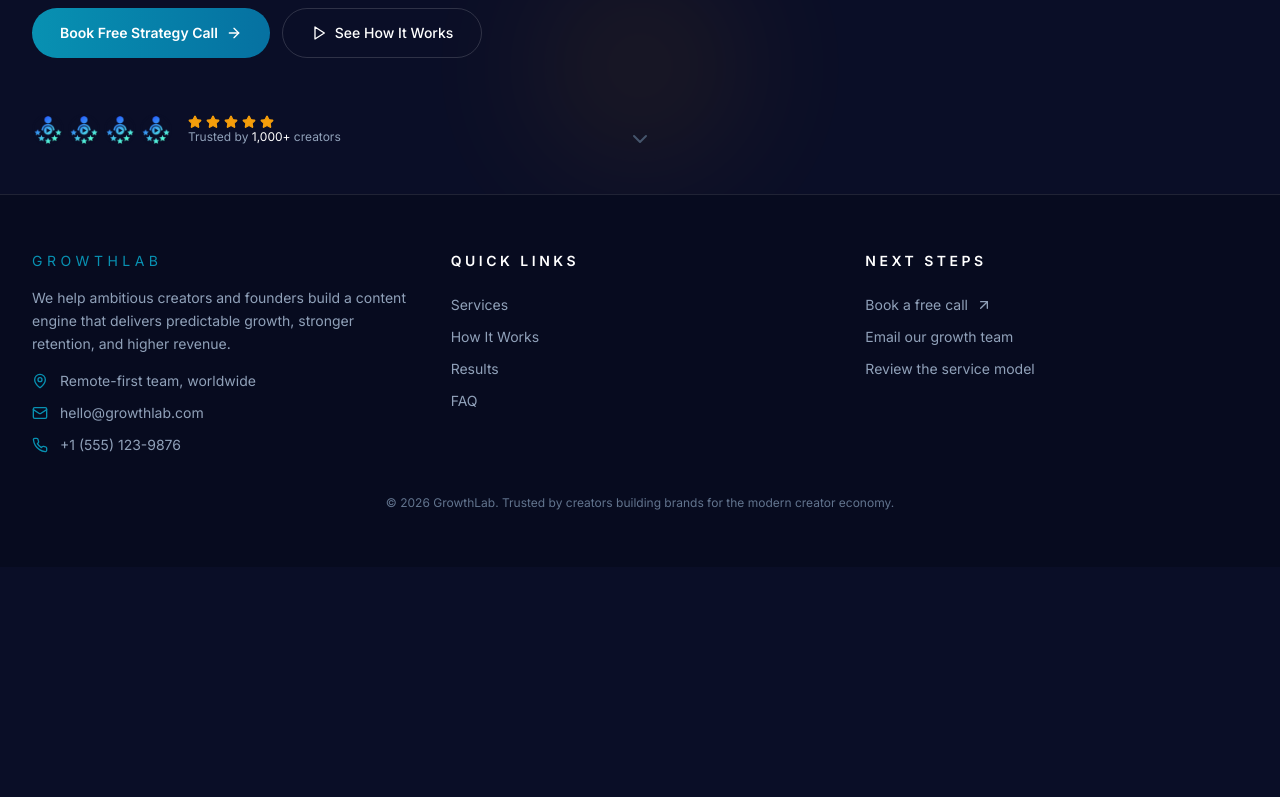
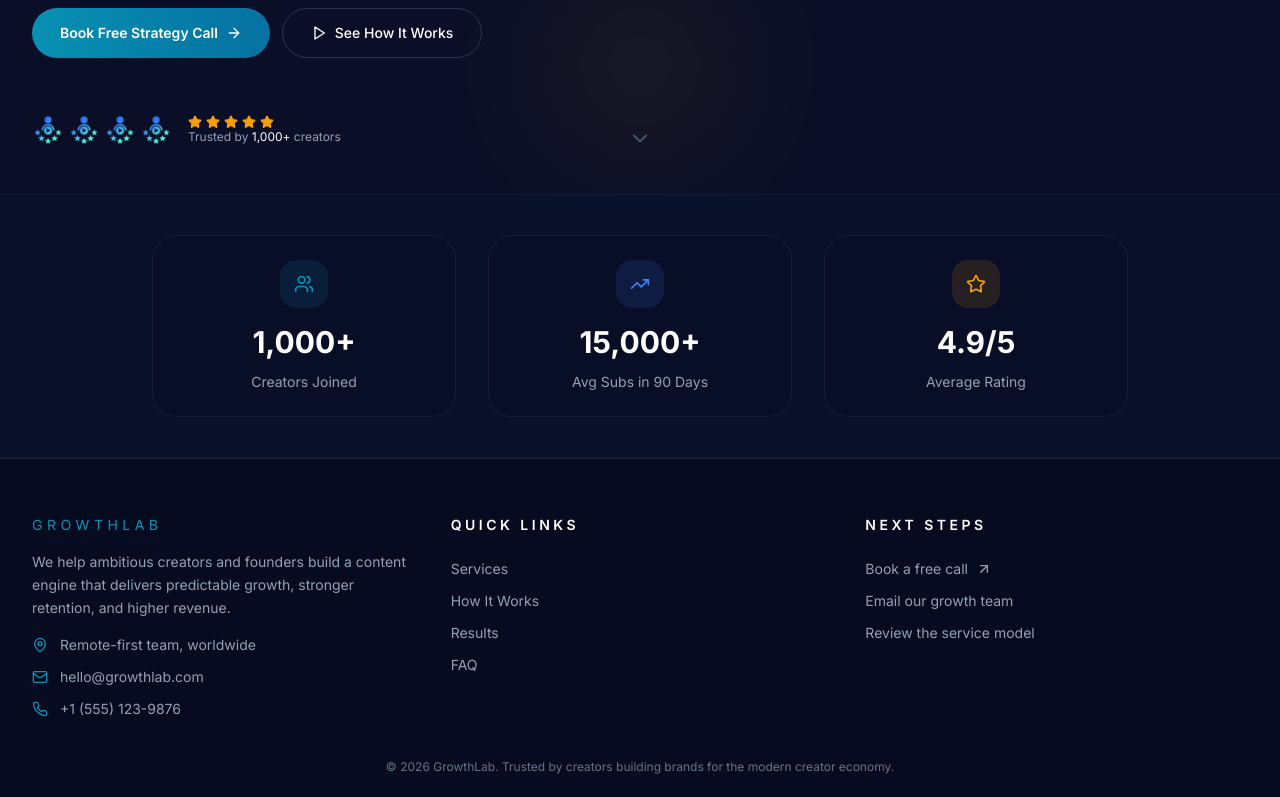
Before and after one commit to Mohammed-Karim226/GrowthLab, a Next.js app: page / in a window 1280 px wide. Shown: the part 731-1528 px from the top of the page. Before the commit the page ends 1298 px from the top, so only its background shows below. Built offline with nearby package versions, Linux system fonts and the light colour scheme.

Commit message:
Finish stats section

```diff
--- a/src/components/home/AnalyticsDashboard.tsx
+++ b/src/components/home/AnalyticsDashboard.tsx
@@ -1,3 +1,5 @@
+"use client";
+
 import { motion } from "framer-motion";
 import { TrendingUp } from "lucide-react";
 
--- /dev/null
+++ b/src/components/home/AnimatedCounter.tsx
@@ -0,0 +1,58 @@
+"use client";
+
+import { useEffect, useRef, useState } from "react";
+
+type AnimatedCounterProps = {
+  target: number;
+  suffix?: string;
+  duration?: number;
+};
+
+export default function AnimatedCounter({ target, suffix = "", duration = 2000 }: AnimatedCounterProps) {
+  const [count, setCount] = useState(0);
+  const ref = useRef<HTMLSpanElement | null>(null);
+  const [started, setStarted] = useState(false);
+
+  useEffect(() => {
+    const observer = new IntersectionObserver(
+      ([entry]) => {
+        if (entry.isIntersecting) {
+          setStarted(true);
+          observer.disconnect();
+        }
+      },
+      { threshold: 0.6 }
+    );
+
+    if (ref.current) {
+      observer.observe(ref.current);
+    }
+
+    return () => observer.disconnect();
+  }, []);
+
+  useEffect(() => {
+    if (!started) return;
+
+    let start = 0;
+    const step = target / (duration / 16);
+    const timer = window.setInterval(() => {
+      start += step;
+      if (start >= target) {
+        setCount(target);
+        window.clearInterval(timer);
+      } else {
+        setCount(Math.floor(start));
+      }
+    }, 16);
+
+    return () => window.clearInterval(timer);
+  }, [started, target, duration]);
+
+  return (
+    <span ref={ref} className="flex flex-col items-center text-3xl font-bold text-white">
+      {count.toLocaleString("en-US")}
+      {suffix}
+    </span>
+  );
+}
--- a/src/components/home/Footer.tsx
+++ b/src/components/home/Footer.tsx
@@ -1,3 +1,5 @@
+"use client";
+
 import { ArrowUpRight, Mail, MapPin, Phone } from "lucide-react";
 
 export default function Footer() {
--- a/src/components/home/HeroSection.tsx
+++ b/src/components/home/HeroSection.tsx
@@ -1,3 +1,5 @@
+"use client";
+
 import { ArrowRight, ChevronDown, Play, Sparkles, Star } from "lucide-react";
 import AnalyticsDashboard from "@/components/home/AnalyticsDashboard";
 import Image from "next/image";
--- a/src/components/home/HomePage.tsx
+++ b/src/components/home/HomePage.tsx
@@ -5,6 +5,7 @@
 import Footer from "@/components/home/Footer";
 import { navLinks, problems, steps, benefits, stats, testimonials, faqs } from "@/lib/landing";
 import HeroSection from "./HeroSection";
+import StatsBar from "./StatsBar";
 
 export default function HomePage() {
   const [openFaq, setOpenFaq] = useState<number | null>(0);
@@ -22,6 +23,7 @@
       <NavBar navLinks={navLinks} scrolled={scrolled} />
       <main className="pt-20">
           <HeroSection />
+          <StatsBar stats={stats} />
         <Footer />
       </main>
     </div>
--- /dev/null
+++ b/src/components/home/StatsBar.tsx
@@ -0,0 +1,45 @@
+"use client";
+import AnimatedCounter from "@/components/home/AnimatedCounter";
+import type { StatCard } from "@/lib/landing";
+import { motion } from "framer-motion";
+
+type StatsBarProps = {
+  stats: StatCard[];
+};
+
+export default function StatsBar({ stats }: StatsBarProps) {
+  return (
+    <section className="py-10 border-y border-white/5 bg-[#08102a]">
+      <div className="mx-auto max-w-5xl px-4 sm:px-6">
+        <motion.div
+        initial={{ opacity: 0, y: 40 }}
+        whileInView={{ opacity: 1, y: 0 }}
+        transition={{ duration: 0.8, ease: "easeOut" }}
+        className="grid gap-8 text-center sm:grid-cols-3 cursor-pointer">
+          {stats.map((stat) => (
+              <div
+                key={stat.label}
+                className="relative group rounded-3xl border border-white/6 bg-[#0A0E27]/80 p-6 transition-transform duration-200 ease-out motion-safe:hover:-translate-y-0.5 motion-safe:hover:scale-[1.01] hover:border-white/10"
+              >
+                <div
+                  aria-hidden
+                  className="absolute inset-0 rounded-3xl pointer-events-none transition-opacity duration-200 opacity-0 group-hover:opacity-60"
+                  style={{
+                    background: `radial-gradient(circle at 20% 20%, ${stat.color}40, transparent 50%)`,
+                    filter: "blur(10px)",
+                  }}
+                />
+              <div className="mx-auto mb-4 flex h-12 w-12 items-center justify-center rounded-2xl" style={{ background: `${stat.color}20`, color: stat.color }}>
+                {stat.icon}
+              </div>
+              <p className="text-4xl font-semibold text-white">
+                <AnimatedCounter target={stat.target} suffix={stat.suffix} />
+              </p>
+              <p className="mt-3 text-sm text-slate-400">{stat.label}</p>
+            </div>
+          ))}
+        </motion.div>
+      </div>
+    </section>
+  );
+}
```
